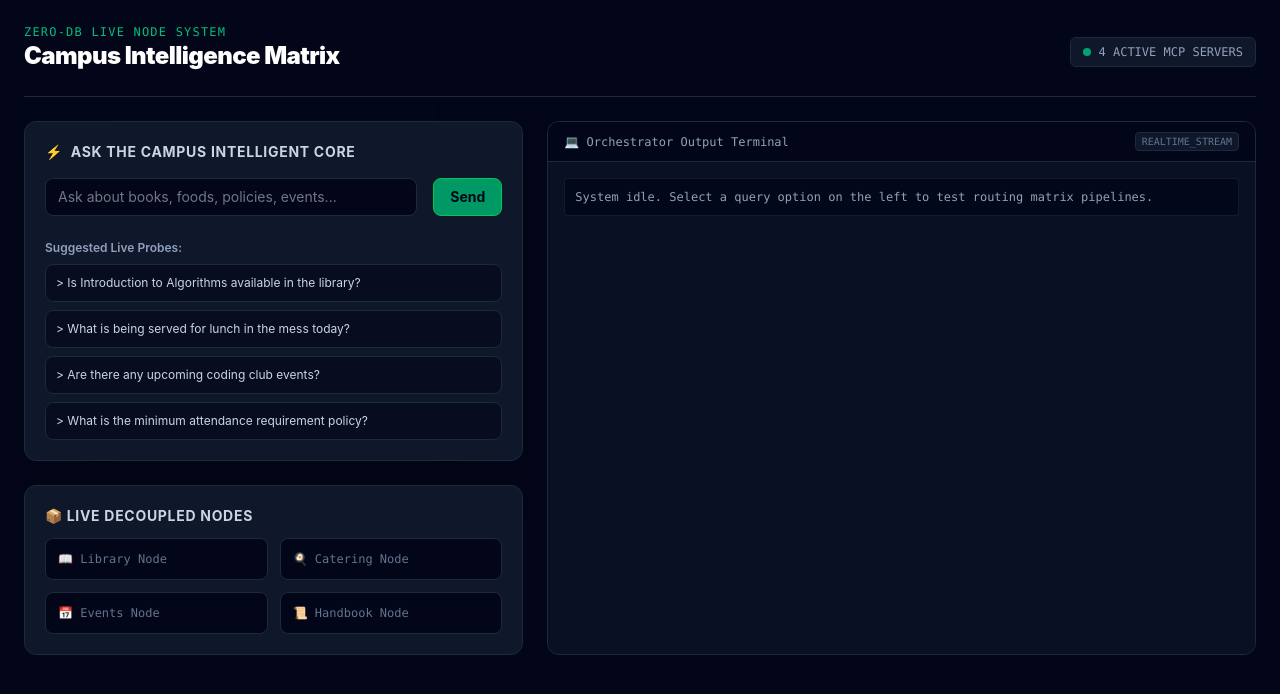
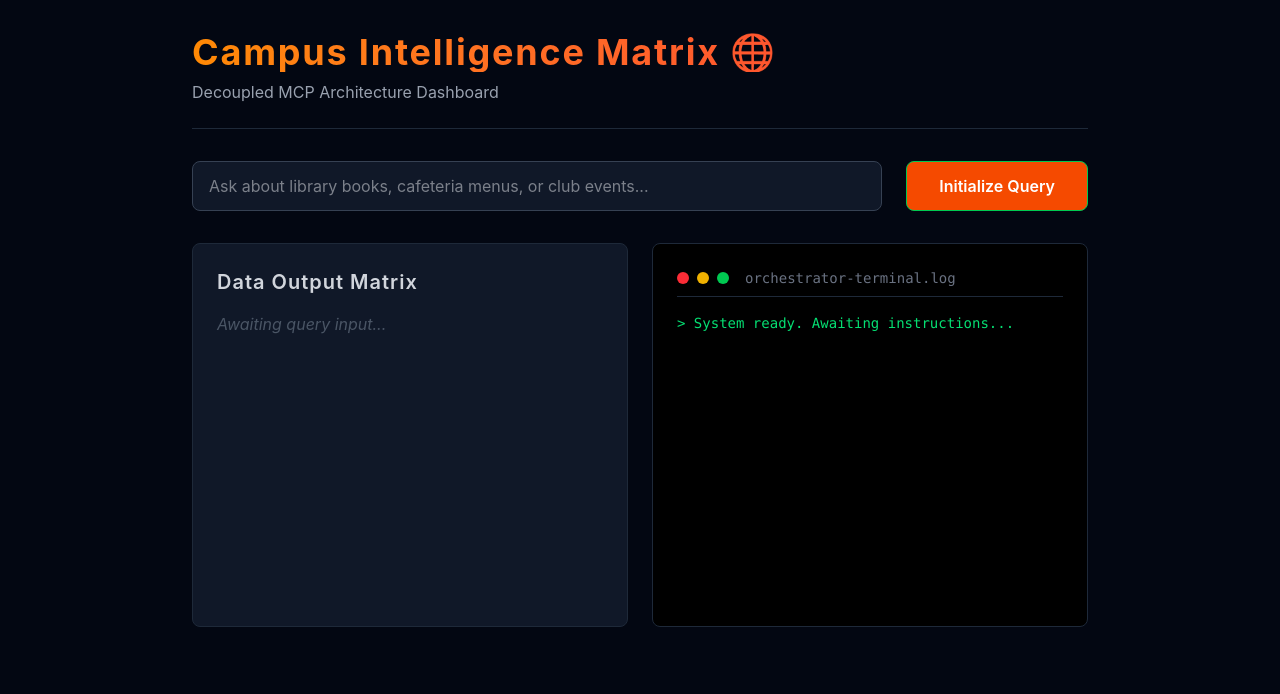
Before and after one commit to theiitianmaverick/campus-intelligence-matrix, a React (Vite) app: page / in a window 1280 px wide. Shown: the top 694 px of the page. Built offline with nearby package versions, Linux system fonts and the light colour scheme.

Commit message:
deploy: updated App.jsx with live Render URL

```diff
--- a/src/App.jsx
+++ b/src/App.jsx
@@ -1,155 +1,129 @@
 import React, { useState } from 'react';
 
-export default function App() {
+function App() {
   const [query, setQuery] = useState('');
-  const [loading, setLoading] = useState(false);
-  const [terminalLog, setTerminalLog] = useState([
-    { type: 'system', text: 'System idle. Select a query option on the left to test routing matrix pipelines.' }
-  ]);
-  const [activeNodes, setActiveNodes] = useState({
-    library: false, catering: false, events: false, handbook: false
-  });
+  const [result, setResult] = useState(null);
+  const [logs, setLogs] = useState([]);
+  const [isLoading, setIsLoading] = useState(false);
+  const [trace, setTrace] = useState('');
 
-  const probes = [
-    "Is Introduction to Algorithms available in the library?",
-    "What is being served for lunch in the mess today?",
-    "Are there any upcoming coding club events?",
-    "What is the minimum attendance requirement policy?"
-  ];
+  const handleSearch = async (e) => {
+    e.preventDefault();
+    if (!query.trim()) return;
 
-  const handleRouteQuery = async (textToSend) => {
-    if (!textToSend.trim()) return;
-    setLoading(true);
-    setTerminalLog(prev => [...prev, { type: 'user', text: `> ${textToSend}` }]);
+    setIsLoading(true);
+    // Add initial log to the terminal UI
+    setLogs((prev) => [...prev, `> Intercepting query: "${query}"...`]);
+    setResult(null);
+    setTrace('');
 
     try {
-      const response = await fetch('/api/orchestrate', {
+      // 🌐 THIS IS YOUR LIVE CLOUD BACKEND URL!
+      // It replaces the local '/api/orchestrate' path.
+      const response = await fetch('https://campus-intelligence-matrix.onrender.com/api/orchestrate', {
         method: 'POST',
-        headers: { 'Content-Type': 'application/json' },
-        // We are sending every common keyword so your backend finds exactly what it needs
-        body: JSON.stringify({
-            prompt: textToSend,
-            query: textToSend,
-            message: textToSend,
-            text: textToSend
-        })
+        headers: {
+          'Content-Type': 'application/json',
+        },
+        body: JSON.stringify({ query }),
       });
-
-      if (!response.ok) {
-        throw new Error(`Server returned status: ${response.status}`);
-      }
 
       const data = await response.json();
 
-      const nodeName = data.routedServer || data.routedNode || "Unknown";
-      const lowerNode = String(nodeName).toLowerCase();
+      // Update the terminal and trace UI with the response
+      setLogs((prev) => [
+        ...prev,
+        `> Routing to node: ${data.nodeTarget}...`,
+        '> Payload extracted successfully.'
+      ]);
+      setTrace(`[ROUTING TRACE] ⚡ Processed by: ${data.nodeTarget}`);
+      setResult(data.answer);
 
-      setActiveNodes({
-        library: lowerNode.includes('library'),
-        catering: lowerNode.includes('dining') || lowerNode.includes('catering'),
-        events: lowerNode.includes('activity') || lowerNode.includes('event'),
-        handbook: lowerNode.includes('registrar') || lowerNode.includes('policy')
-      });
-
-      const responseText = data.aiResponse || data.payload || JSON.stringify(data);
-
-      setTerminalLog(prev => [
-        ...prev,
-        { type: 'route', text: `[ROUTING TRACE] -> Directed query payload straight to: ${nodeName}` },
-        { type: 'success', text: String(responseText) }
-      ]);
-    } catch (err) {
-      console.error("Matrix Orchestrator Error:", err);
-      setTerminalLog(prev => [...prev, { type: 'error', text: `[CRITICAL_ERR] ${err.message}` }]);
+    } catch (error) {
+      setLogs((prev) => [...prev, '> ERROR: Connection to Cloud Orchestrator failed.']);
+      setResult('Failed to connect to the backend. Please check if your Render server is awake.');
     } finally {
-      setLoading(false);
-      setQuery('');
+      setIsLoading(false);
     }
   };
 
   return (
-    <div className="min-h-screen bg-slate-950 text-slate-100 font-sans p-6">
-      <div className="max-w-7xl mx-auto flex items-center justify-between border-b border-slate-800 pb-4 mb-6">
-        <div>
-          <p className="text-xs font-mono text-emerald-500 tracking-widest uppercase">Zero-DB Live Node System</p>
-          <h1 className="text-2xl font-black text-white tracking-tight">Campus Intelligence Matrix</h1>
-        </div>
-        <div className="flex items-center gap-2 bg-slate-900 border border-slate-800 px-3 py-1.5 rounded-md">
-          <span className="w-2 h-2 rounded-full bg-emerald-400 animate-pulse" />
-          <span className="text-xs font-mono text-slate-400">4 ACTIVE MCP SERVERS</span>
-        </div>
-      </div>
+    <div className="min-h-screen bg-gray-950 text-gray-100 p-8 font-sans">
+      <div className="max-w-4xl mx-auto space-y-8">
 
-      <div className="max-w-7xl mx-auto grid grid-cols-1 lg:grid-cols-12 gap-6">
-        <div className="lg:col-span-5 flex flex-col gap-6">
-          <div className="bg-slate-900 border border-slate-800 rounded-xl p-5 shadow-2xl">
-            <h2 className="text-sm font-bold text-slate-300 uppercase tracking-wider mb-4 flex items-center gap-2">
-              <span>⚡</span> Ask the Campus Intelligent Core
-            </h2>
-            <div className="flex gap-2 mb-6">
+        {/* Header Section */}
+        <header className="border-b border-gray-800 pb-6">
+          <h1 className="text-4xl font-bold text-transparent bg-clip-text bg-gradient-to-r from-orange-400 to-red-500">
+            Campus Intelligence Matrix 🌐
+          </h1>
+          <p className="mt-2 text-gray-400">Decoupled MCP Architecture Dashboard</p>
+        </header>
+
+        {/* Input Section */}
+        <form onSubmit={handleSearch} className="flex gap-4">
           <input
             type="text"
             value={query}
             onChange={(e) => setQuery(e.target.value)}
-                onKeyDown={(e) => e.key === 'Enter' && handleRouteQuery(query)}
-                placeholder="Ask about books, foods, policies, events..."
-                className="flex-1 bg-slate-950 border border-slate-800 rounded-lg px-3 py-2 text-sm focus:outline-none focus:border-emerald-500 text-slate-200"
+            placeholder="Ask about library books, cafeteria menus, or club events..."
+            className="flex-1 bg-gray-900 border border-gray-700 rounded-lg px-4 py-3 text-gray-200 focus:outline-none focus:border-orange-500"
+            disabled={isLoading}
           />
           <button
-                onClick={() => handleRouteQuery(query)}
-                disabled={loading}
-                className="bg-emerald-600 hover:bg-emerald-500 text-slate-950 font-bold px-4 py-2 rounded-lg text-sm"
+            type="submit"
+            disabled={isLoading}
+            className="bg-orange-600 hover:bg-orange-700 text-white px-8 py-3 rounded-lg font-semibold transition-colors disabled:opacity-50"
           >
-                {loading ? 'Routing...' : 'Send'}
+            {isLoading ? 'Routing...' : 'Initialize Query'}
           </button>
+        </form>
+
+        <div className="grid grid-cols-1 md:grid-cols-2 gap-6">
+          {/* Real-time Result Panel */}
+          <div className="bg-gray-900 rounded-lg p-6 border border-gray-800 h-96 overflow-y-auto">
+            <h2 className="text-xl font-semibold mb-4 text-gray-300">Data Output Matrix</h2>
+
+            {trace && (
+              <div className="mb-4 text-sm font-mono text-orange-400 bg-orange-400/10 p-2 rounded border border-orange-400/20">
+                {trace}
               </div>
-            <p className="text-xs font-semibold text-slate-400 mb-2">Suggested Live Probes:</p>
-            <div className="flex flex-col gap-2">
-              {probes.map((probe, idx) => (
-                <button
-                  key={idx}
-                  onClick={() => handleRouteQuery(probe)}
-                  className="w-full text-left bg-slate-950/60 hover:bg-slate-950 border border-slate-800 hover:border-slate-700 text-xs text-slate-300 rounded-lg p-2.5 transition-all"
-                >
-                  &gt; {probe}
-                </button>
-              ))}
+            )}
+
+            {result ? (
+              <div className="prose prose-invert max-w-none text-gray-300">
+                {result}
               </div>
+            ) : (
+              <div className="text-gray-600 italic">
+                Awaiting query input...
+              </div>
+            )}
           </div>
 
-          <div className="bg-slate-900 border border-slate-800 rounded-xl p-5">
-            <h3 className="text-sm font-bold text-slate-300 uppercase tracking-wider mb-3">📦 Live Decoupled Nodes</h3>
-            <div className="grid grid-cols-2 gap-3 font-mono text-xs">
-              <div className={`p-3 rounded-lg border ${activeNodes.library ? 'bg-emerald-950/30 border-emerald-500 text-emerald-400 font-bold' : 'bg-slate-950 border-slate-800 text-slate-500'}`}>📖 Library Node</div>
-              <div className={`p-3 rounded-lg border ${activeNodes.catering ? 'bg-emerald-950/30 border-emerald-500 text-emerald-400 font-bold' : 'bg-slate-950 border-slate-800 text-slate-500'}`}>🍳 Catering Node</div>
-              <div className={`p-3 rounded-lg border ${activeNodes.events ? 'bg-emerald-950/30 border-emerald-500 text-emerald-400 font-bold' : 'bg-slate-950 border-slate-800 text-slate-500'}`}>📅 Events Node</div>
-              <div className={`p-3 rounded-lg border ${activeNodes.handbook ? 'bg-emerald-950/30 border-emerald-500 text-emerald-400 font-bold' : 'bg-slate-950 border-slate-800 text-slate-500'}`}>📜 Handbook Node</div>
+          {/* Orchestrator Terminal UI */}
+          <div className="bg-black rounded-lg p-6 border border-gray-800 font-mono text-sm h-96 overflow-y-auto">
+            <div className="flex items-center gap-2 mb-4 border-b border-gray-800 pb-2">
+              <div className="w-3 h-3 rounded-full bg-red-500"></div>
+              <div className="w-3 h-3 rounded-full bg-yellow-500"></div>
+              <div className="w-3 h-3 rounded-full bg-green-500"></div>
+              <span className="text-gray-500 ml-2">orchestrator-terminal.log</span>
+            </div>
+
+            <div className="space-y-2">
+              <div className="text-green-400">&gt; System ready. Awaiting instructions...</div>
+              {logs.map((log, index) => (
+                <div key={index} className={log.includes('ERROR') ? 'text-red-400' : 'text-blue-400'}>
+                  {log}
+                </div>
+              ))}
+              {isLoading && <div className="text-gray-500 animate-pulse">&gt; Processing...</div>}
             </div>
           </div>
         </div>
 
-        <div className="lg:col-span-7 flex flex-col bg-slate-900 border border-slate-800 rounded-xl overflow-hidden min-h-[420px]">
-          <div className="bg-slate-950 border-b border-slate-800 px-4 py-2.5 flex items-center justify-between font-mono text-xs text-slate-400">
-            <span>💻 Orchestrator Output Terminal</span>
-            <span className="text-[10px] bg-slate-900 border border-slate-800 px-1.5 py-0.5 rounded text-slate-500">REALTIME_STREAM</span>
-          </div>
-          <div className="flex-1 p-4 font-mono text-xs flex flex-col gap-2.5 bg-slate-950/40">
-            {terminalLog.map((log, index) => (
-              <div
-                key={index}
-                className={`p-2.5 rounded border ${
-                  log.type === 'user' ? 'bg-slate-900 border-slate-800 text-blue-400' :
-                  log.type === 'route' ? 'bg-amber-950/20 border-amber-800/40 text-amber-400' :
-                  log.type === 'success' ? 'bg-emerald-950/30 border-emerald-800/50 text-emerald-300' :
-                  log.type === 'error' ? 'bg-rose-950/40 border-rose-900/60 text-rose-400' : 'bg-slate-950/80 border-slate-800/60 text-slate-400'
-                }`}
-              >
-                {log.text}
-              </div>
-            ))}
-          </div>
-        </div>
       </div>
     </div>
   );
 }
+
+export default App;
```
Lines whose indentation alone changed are shown as unchanged.
